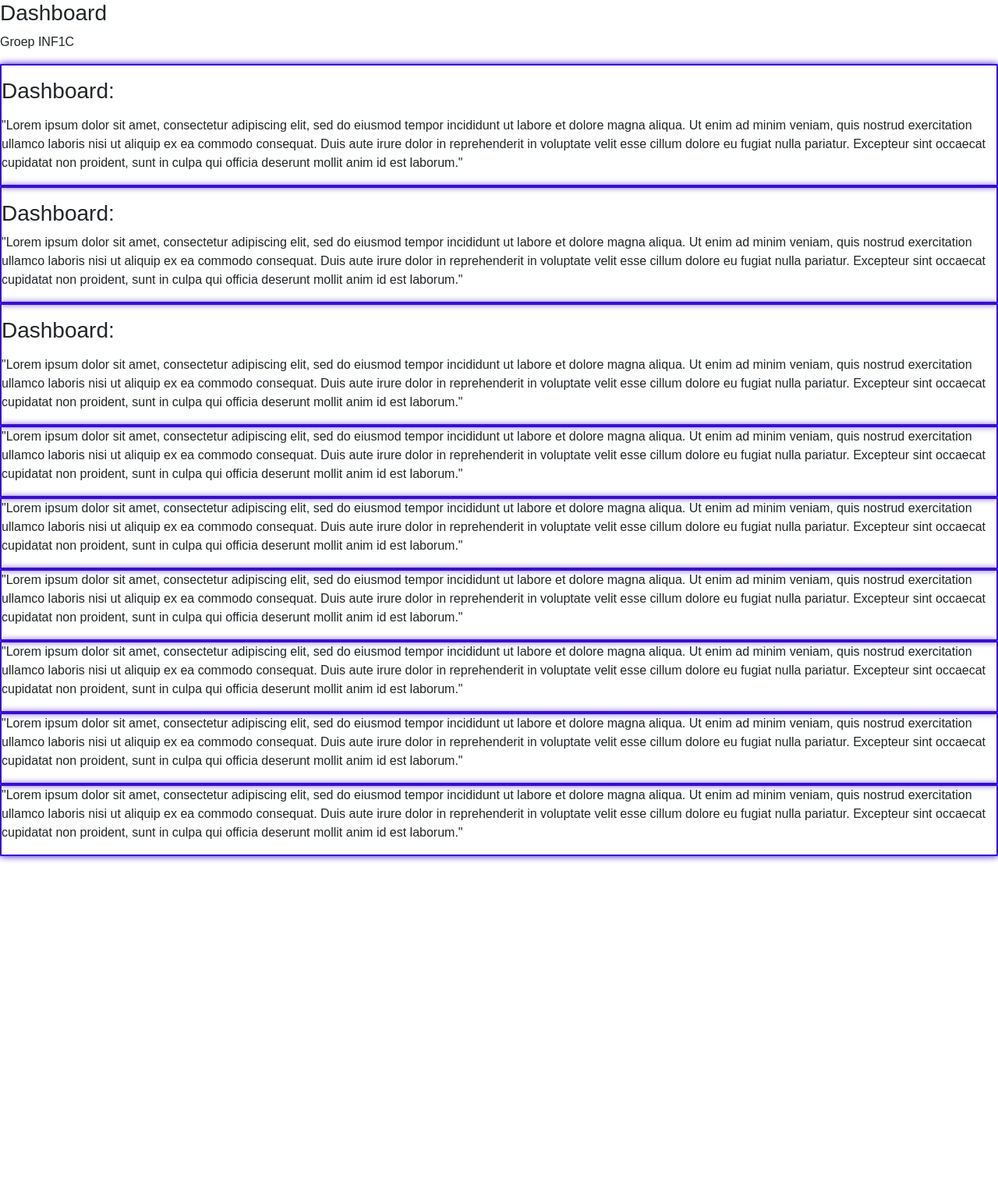
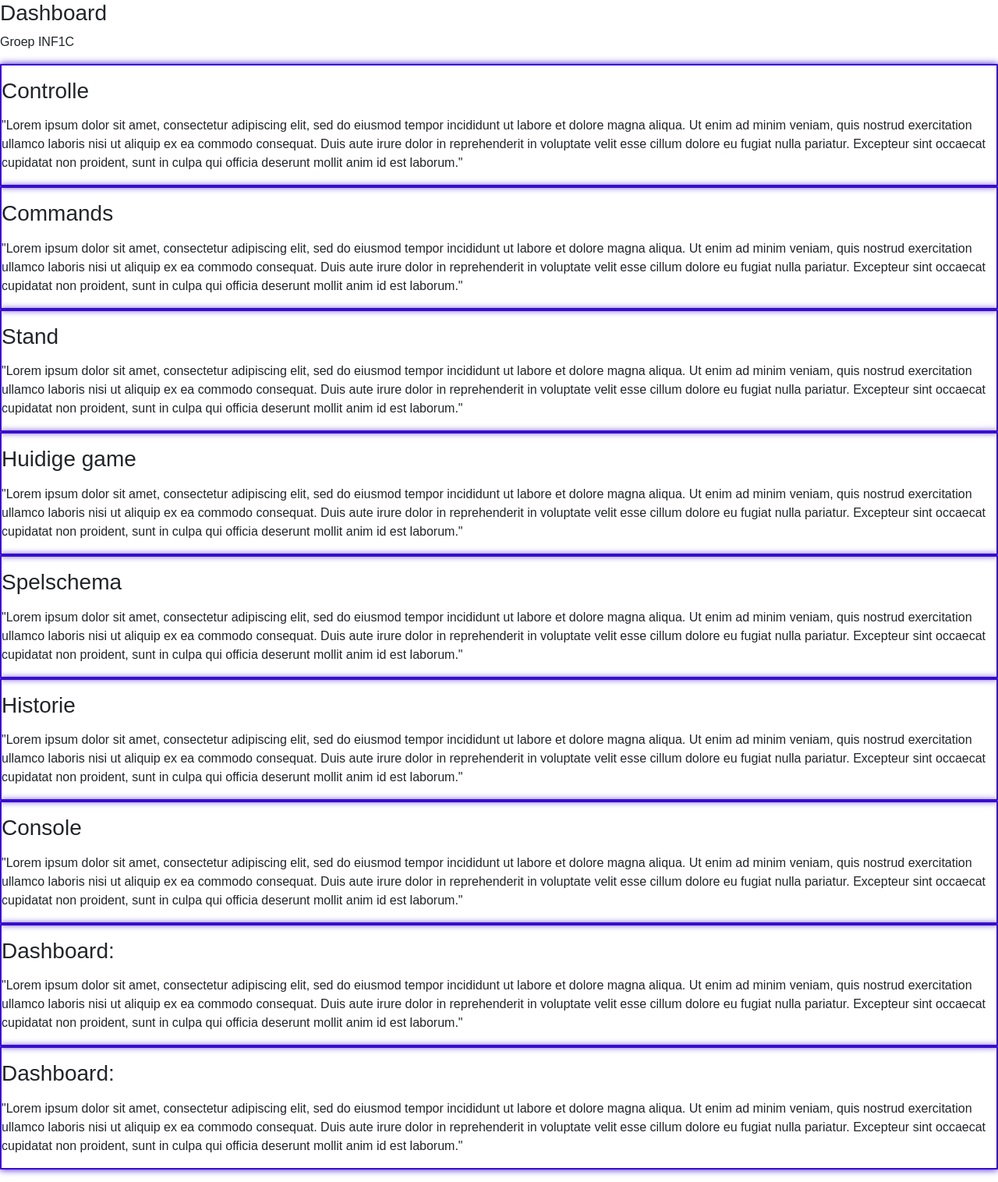
Before and after one commit to NHLstenden-emmen/Interface, a PHP site: template pages/team/1C/dashboard.php in a window 1280 px wide. Shown: the whole page at 78% size. Before the commit the page ends 1105 px from the top, so only its background shows below. Run offline with PHP 8.4, Linux system fonts and the light colour scheme; the template is opened without the code that fills it, so the values that code supplies are empty.

Commit message:
dashboard update
Minimale changes :)
Zoals: de titels zijn veranderd.

dat is het

```diff
--- a/css/pages/team/1C/dashboard.css
+++ b/css/pages/team/1C/dashboard.css
@@ -51,6 +51,9 @@ h3 {
 	font-weight: bold;
 }
 
+.Ctitels {
+	font-size:120% ;
+}
 .titleinf1c {
 	padding-left: 50px;
 }
--- a/pages/team/1C/dashboard.php
+++ b/pages/team/1C/dashboard.php
@@ -5,7 +5,7 @@
 
 		<div class="container3delen">
 			<div class="blocklinks neonBorder">
-				<p><h3> Dashboard: </h3></p>
+				<p><h3 class="Ctitels"> Controlle </h3></p>
 					<p>
 						"Lorem ipsum dolor sit amet, consectetur adipiscing elit, sed do eiusmod tempor incididunt ut labore et dolore magna aliqua.
 						Ut enim ad minim veniam, quis nostrud exercitation ullamco laboris nisi ut aliquip ex ea commodo consequat. Duis aute irure dolor in reprehenderit in voluptate velit esse cillum dolore eu fugiat nulla pariatur.
@@ -13,17 +13,15 @@
 					</p>
 			</div>
 			<div class="blockmidden neonBorder">
-				<p>
-					<h3> Dashboard: </h3>
+					<p><h3 class="Ctitels"> Commands </h3></p>
 					<p>
 						"Lorem ipsum dolor sit amet, consectetur adipiscing elit, sed do eiusmod tempor incididunt ut labore et dolore magna aliqua.
 						Ut enim ad minim veniam, quis nostrud exercitation ullamco laboris nisi ut aliquip ex ea commodo consequat. Duis aute irure dolor in reprehenderit in voluptate velit esse cillum dolore eu fugiat nulla pariatur.
 						Excepteur sint occaecat cupidatat non proident, sunt in culpa qui officia deserunt mollit anim id est laborum."
 					</p>
-				</p>
 			</div>
 			<div class="blockrechts neonBorder">
-				<p><h3> Dashboard:</h3></p>
+					<p><h3 class="Ctitels"> Stand </h3></p>
 					<p>
 						"Lorem ipsum dolor sit amet, consectetur adipiscing elit, sed do eiusmod tempor incididunt ut labore et dolore magna aliqua.
 						Ut enim ad minim veniam, quis nostrud exercitation ullamco laboris nisi ut aliquip ex ea commodo consequat. Duis aute irure dolor in reprehenderit in voluptate velit esse cillum dolore eu fugiat nulla pariatur.
@@ -34,6 +32,7 @@
 		</div>
 		<div class="container2delen">
 			<div class="vaklinks neonBorder">
+			<p><h3 class="Ctitels"> Huidige game </h3></p>
 				<p>
 					"Lorem ipsum dolor sit amet, consectetur adipiscing elit, sed do eiusmod tempor incididunt ut labore et dolore magna aliqua.
 					Ut enim ad minim veniam, quis nostrud exercitation ullamco laboris nisi ut aliquip ex ea commodo consequat. Duis aute irure dolor in reprehenderit in voluptate velit esse cillum dolore eu fugiat nulla pariatur.
@@ -41,6 +40,7 @@
 				</p>
 			</div>
 			<div class="vakrechts neonBorder">
+			<p><h3 class="Ctitels"> Spelschema </h3></p>
 				<p>
 					"Lorem ipsum dolor sit amet, consectetur adipiscing elit, sed do eiusmod tempor incididunt ut labore et dolore magna aliqua.
 					Ut enim ad minim veniam, quis nostrud exercitation ullamco laboris nisi ut aliquip ex ea commodo consequat. Duis aute irure dolor in reprehenderit in voluptate velit esse cillum dolore eu fugiat nulla pariatur.
@@ -50,6 +50,7 @@
 		</div>
 		<div class="container2delen">
 			<div class="vaklinks neonBorder">
+			<p><h3 class="Ctitels"> Historie </h3></p>
 				<p>
 					"Lorem ipsum dolor sit amet, consectetur adipiscing elit, sed do eiusmod tempor incididunt ut labore et dolore magna aliqua.
 					Ut enim ad minim veniam, quis nostrud exercitation ullamco laboris nisi ut aliquip ex ea commodo consequat. Duis aute irure dolor in reprehenderit in voluptate velit esse cillum dolore eu fugiat nulla pariatur.
@@ -57,6 +58,7 @@
 				</p>
 			</div>
 			<div class="vakrechts neonBorder">
+			<p><h3 class="Ctitels"> Console </h3></p>
 				<p>
 					"Lorem ipsum dolor sit amet, consectetur adipiscing elit, sed do eiusmod tempor incididunt ut labore et dolore magna aliqua.
 					Ut enim ad minim veniam, quis nostrud exercitation ullamco laboris nisi ut aliquip ex ea commodo consequat. Duis aute irure dolor in reprehenderit in voluptate velit esse cillum dolore eu fugiat nulla pariatur.
@@ -66,6 +68,7 @@
 		</div>
 		<div class="container2delen">
 			<div class="vaklinks neonBorder">
+			<p><h3 class="Ctitels"> Dashboard: </h3></p>
 				<p>
 					"Lorem ipsum dolor sit amet, consectetur adipiscing elit, sed do eiusmod tempor incididunt ut labore et dolore magna aliqua.
 					Ut enim ad minim veniam, quis nostrud exercitation ullamco laboris nisi ut aliquip ex ea commodo consequat. Duis aute irure dolor in reprehenderit in voluptate velit esse cillum dolore eu fugiat nulla pariatur.
@@ -73,6 +76,7 @@
 				</p>
 			</div>
 			<div class="vakrechts neonBorder">
+			<p><h3 class="Ctitels"> Dashboard: </h3></p>
 				<p>
 					"Lorem ipsum dolor sit amet, consectetur adipiscing elit, sed do eiusmod tempor incididunt ut labore et dolore magna aliqua.
 					Ut enim ad minim veniam, quis nostrud exercitation ullamco laboris nisi ut aliquip ex ea commodo consequat. Duis aute irure dolor in reprehenderit in voluptate velit esse cillum dolore eu fugiat nulla pariatur.
```
